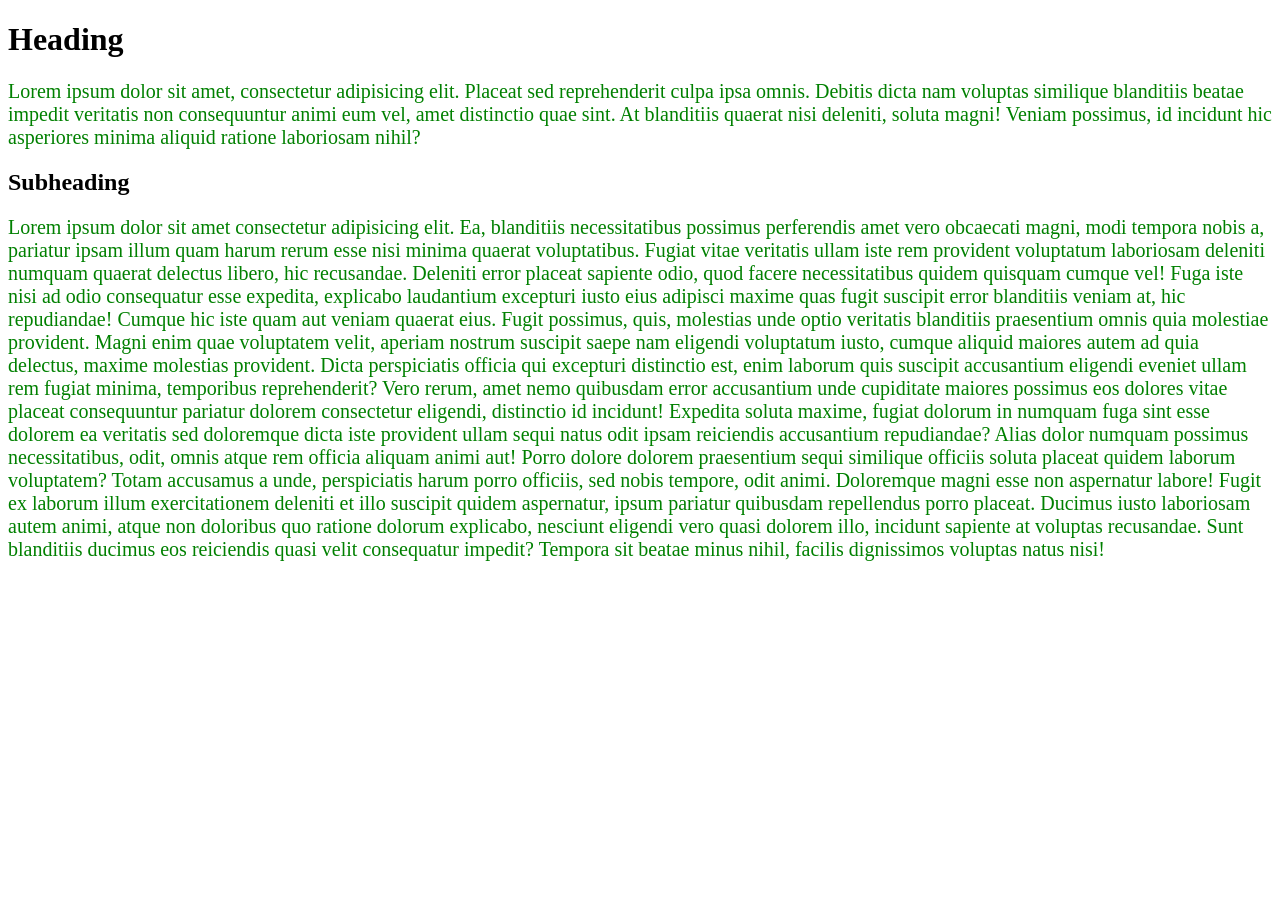
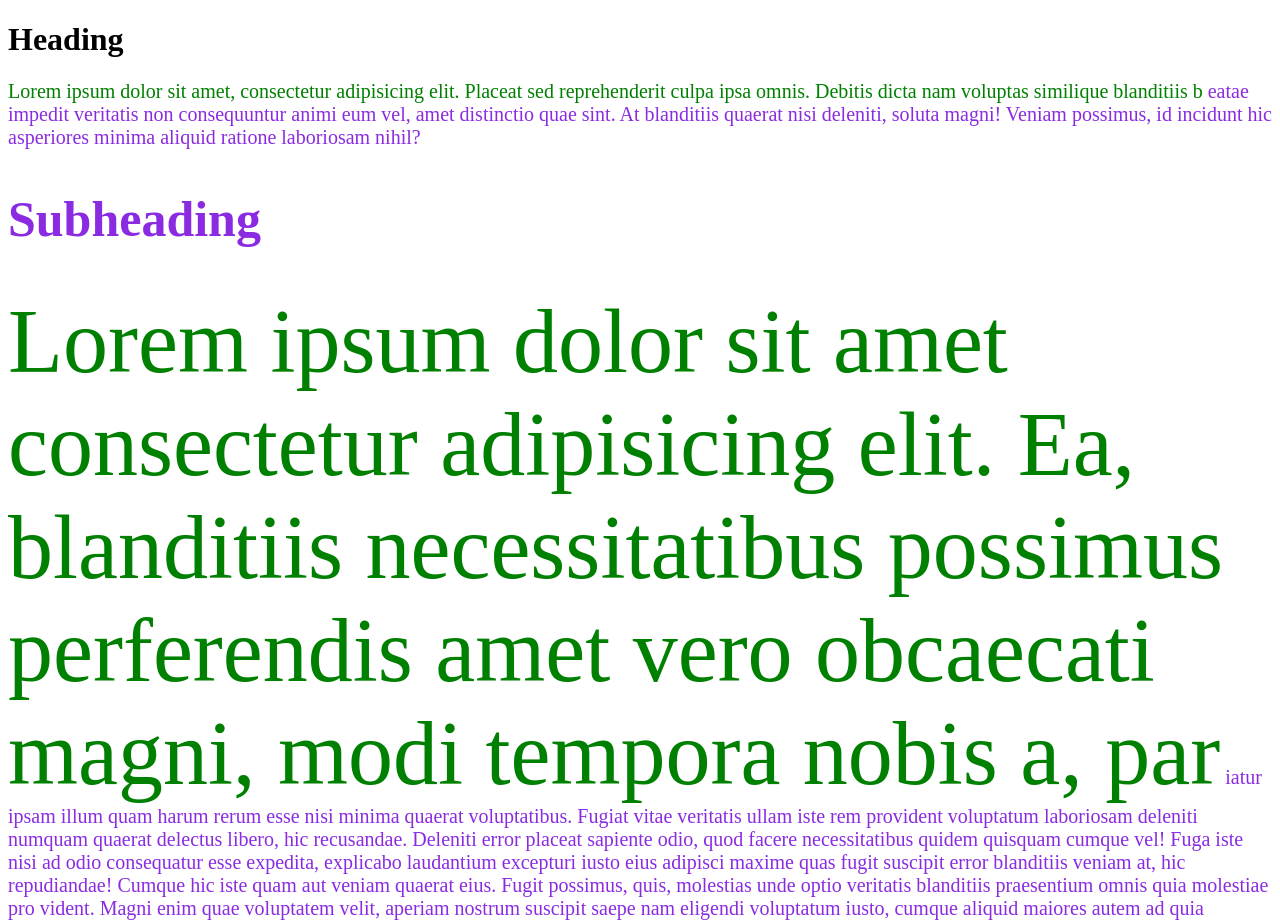
Before and after one commit to ONL-JS-FE2022-1/html-css-project, a plain HTML site: page index.html in a window 1280 px wide. Shown: the top 922 px of the page. Before the commit the page ends 800 px from the top, so only its background shows below. Drawn offline with Linux system fonts and the light colour scheme.

Commit message:
Selectors type

```diff
--- a/index.html
+++ b/index.html
@@ -7,46 +7,66 @@
     <title>CSS welcome!!!!</title>
 
     <style>
+        /* Tag selector */
         p {
             /* Colors */
             /* color: #856895; -- hexadecimal */
             /* color: rgb(87, 117, 194); -- RGB */
             /* color: rgba(34, 121, 32, 0.6); -- RGBA */
-            color: green;
+            color: blueviolet;
 
             /* Sizes */
             /* font-size: 1080px; 1 px = 1/96 inch (дюйма) */
             /* font-size: 20pt; -- typographic punkts */
             font-size: 20px;
         }
+
+        /* ID selector */
+        #heading {
+            color: blueviolet;
+            font-size: 50px;
+        }
+
+        /* DRY - Don`t repeat yourself */
+        /* Class selector */
+        .green-text {
+            color: green;
+        }
+
+        .big-text {
+            font-size: 90px;
+        }
     </style>
   </head>
   <body title="Hello world">
     <h1>Heading</h1>
     <p>
-      Lorem ipsum dolor sit amet, consectetur adipisicing elit. Placeat sed
-      reprehenderit culpa ipsa omnis. Debitis dicta nam voluptas similique
-      blanditiis beatae impedit veritatis non consequuntur animi eum vel, amet
+        <span class="green-text">Lorem ipsum dolor sit amet, consectetur adipisicing elit. Placeat sed
+            reprehenderit culpa ipsa omnis. Debitis dicta nam voluptas similique
+            blanditiis b</span>
+      eatae impedit veritatis non consequuntur animi eum vel, amet
       distinctio quae sint. At blanditiis quaerat nisi deleniti, soluta magni!
       Veniam possimus, id incidunt hic asperiores minima aliquid ratione
       laboriosam nihil?
     </p>
 
     <article>
-      <h2>Subheading</h2>
+      <h2 id="heading">Subheading</h2>
       <p>
-        Lorem ipsum dolor sit amet consectetur adipisicing elit. Ea, blanditiis
-        necessitatibus possimus perferendis amet vero obcaecati magni, modi
-        tempora nobis a, pariatur ipsam illum quam harum rerum esse nisi minima
+        <span class="green-text big-text">Lorem ipsum dolor sit amet consectetur adipisicing elit. Ea, blanditiis
+            necessitatibus possimus perferendis amet vero obcaecati magni, modi
+            tempora nobis a, par</span>
+        iatur ipsam illum quam harum rerum esse nisi minima
         quaerat voluptatibus. Fugiat vitae veritatis ullam iste rem provident
         voluptatum laboriosam deleniti numquam quaerat delectus libero, hic
         recusandae. Deleniti error placeat sapiente odio, quod facere
         necessitatibus quidem quisquam cumque vel! Fuga iste nisi ad odio
         consequatur esse expedita, explicabo laudantium excepturi iusto eius
-        adipisci maxime quas fugit suscipit error blanditiis veniam at, hic
-        repudiandae! Cumque hic iste quam aut veniam quaerat eius. Fugit
-        possimus, quis, molestias unde optio veritatis blanditiis praesentium
-        omnis quia molestiae provident. Magni enim quae voluptatem velit,
+        <span>adipisci maxime quas fugit suscipit error blanditiis veniam at, hic
+            repudiandae! Cumque hic iste quam aut veniam quaerat eius. Fugit
+            possimus, quis, molestias unde optio veritatis blanditiis praesentium
+            omnis quia molestiae pro</span>
+        vident. Magni enim quae voluptatem velit,
         aperiam nostrum suscipit saepe nam eligendi voluptatum iusto, cumque
         aliquid maiores autem ad quia delectus, maxime molestias provident.
         Dicta perspiciatis officia qui excepturi distinctio est, enim laborum
```
